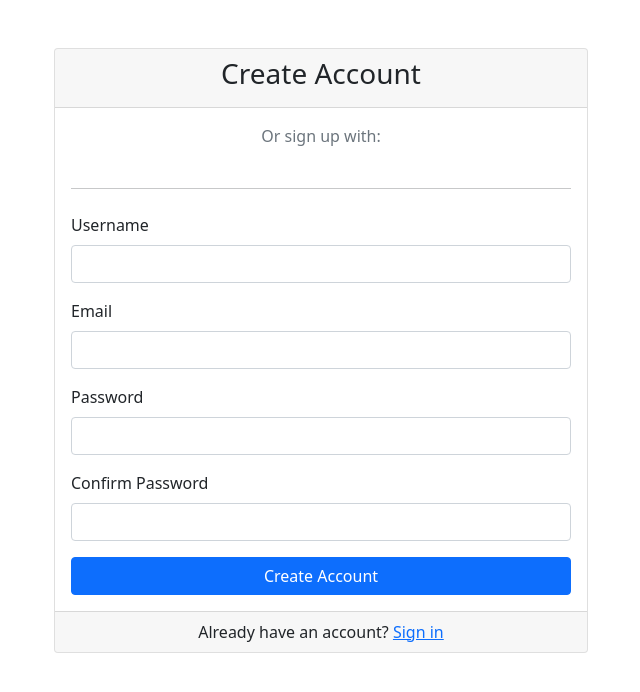
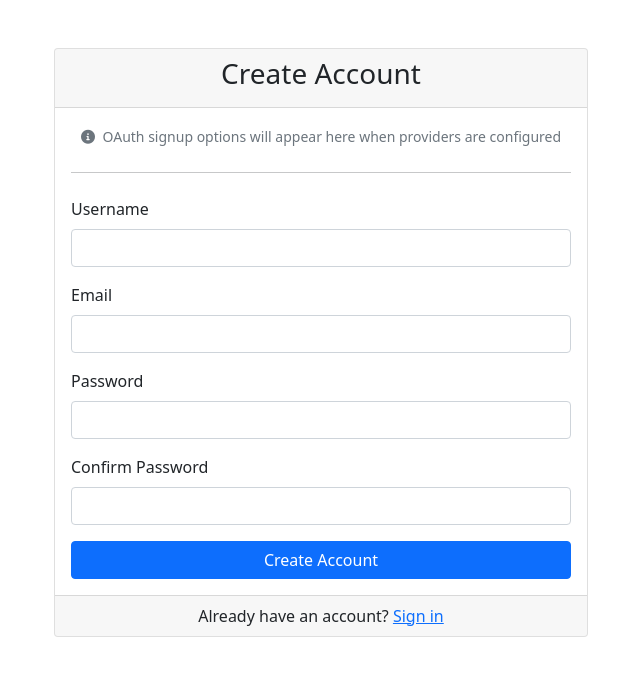
Before and after one commit to obriencj/ai-madness-auth-demo, a Flask app: template frontend/templates/register.html in a window 1280 px wide. Shown: the top 692 px of the page, without its empty margins (319-959 px from the left). Run offline with Flask 3, Linux system fonts and the light colour scheme; the template is opened without the code that fills it, so the values that code supplies are empty.

Commit message:
feat: Filter OAuth login options to only show active providers
- Enhanced backend OAuth providers endpoint to include display information (icon, color)
- Updated frontend to only show OAuth login options for active providers
- Added conditional display logic to login/register templates
- Added helpful message when no OAuth providers are configured
- Added logging to help debug OAuth provider loading
- Improved user experience by hiding inactive OAuth providers

This ensures that users only see OAuth login options for providers
that are actually enabled and configured in the system.

```diff
--- a/backend/app.py
+++ b/backend/app.py
@@ -632,9 +632,24 @@ def get_oauth_providers():
     return jsonify({
         'providers': [{
             'name': provider.name,
-            'display_name': provider.name.title()
+            'display_name': provider.name.title(),
+            'icon': f'fab fa-{provider.name}',
+            'color': _get_provider_color(provider.name)
         } for provider in providers]
     }), 200
+
+
+def _get_provider_color(provider_name):
+    """Get display color for OAuth provider"""
+    colors = {
+        'google': '#4285f4',
+        'github': '#333',
+        'facebook': '#1877f2',
+        'twitter': '#1da1f2',
+        'linkedin': '#0077b5',
+        'microsoft': '#00a4ef'
+    }
+    return colors.get(provider_name.lower(), '#6c757d')
 
 
 @app.route('/api/v1/auth/oauth/connect/<provider>', methods=['POST'])
--- a/frontend/templates/register.html
+++ b/frontend/templates/register.html
@@ -12,18 +12,30 @@
                 </div>
                 <div class="card-body">
                     <!-- OAuth Login Options -->
+                    {% if oauth_providers %}
                     <div class="mb-4">
                         <p class="text-center text-muted">Or sign up with:</p>
                         <div class="d-grid gap-2">
                             {% for provider in oauth_providers %}
                             <a href="{{ url_for('oauth_login', provider=provider.name) }}"
-                               class="btn btn-outline-dark">
-                                <i class="fab fa-{{ provider.name }} me-2"></i>
-                                Continue with {{ provider.name|title }}
+                               class="btn btn-outline-dark"
+                               style="border-color: {{ provider.color }}; color: {{ provider.color }};">
+                                <i class="{{ provider.icon }} me-2"></i>
+                                Continue with {{ provider.display_name }}
                             </a>
                             {% endfor %}
                         </div>
                     </div>
+                    {% else %}
+                    <div class="mb-4">
+                        <div class="text-center">
+                            <small class="text-muted">
+                                <i class="fas fa-info-circle me-1"></i>
+                                OAuth signup options will appear here when providers are configured
+                            </small>
+                        </div>
+                    </div>
+                    {% endif %}
 
                     <hr class="my-4">
 
```
Also changed, not shown: frontend/app.py (+12 -2 lines), frontend/templates/login.html (+15 -3 lines).
